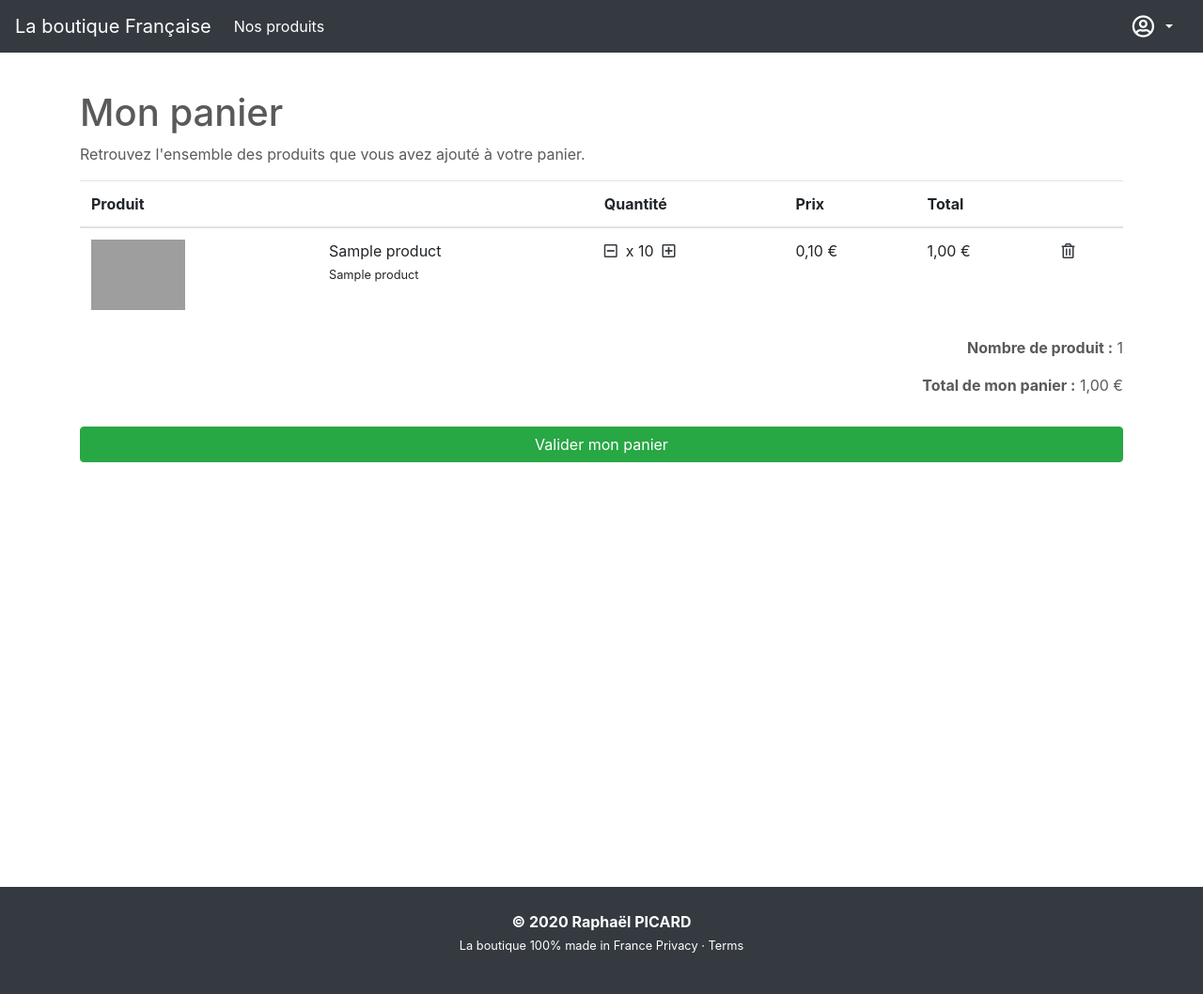
After one commit to PicardRaphael/e-commerce, a Symfony app: template templates/cart/index.html.twig in a window 1280 px wide. The commit adds this page. Shown: the whole page at 94% size. Run offline with Twig, Linux system fonts and the light colour scheme; the template is opened without the code that fills it: most values are stand-ins (such as "Sample title", 1, 10 or a date in 2020); some libraries are stand-ins or nearby versions; grey boxes are pictures that could not be loaded.

Commit message:
Add Cart

```diff
--- a/src/Controller/ProductController.php
+++ b/src/Controller/ProductController.php
@@ -44,7 +44,7 @@ class ProductController extends AbstractController
     }
 
     /**
-     * @Route("/prduits/{slug}", name="product")
+     * @Route("/produits/{slug}", name="product")
      */
     public function show($slug): Response
     {
--- a/templates/base.html.twig
+++ b/templates/base.html.twig
@@ -60,7 +60,10 @@
                         <a class="nav-link" href="{{ path('products')}}">Nos produits</a>
                     </li>
                 </ul>
+
                 {% if app.user %}
+                <a class="nav-item nav-item-icon nav-link user-action text-white" href="{{ path('cart')}}"><i
+                        class="fas fa-shopping-cart"></i>Mon panier ( {{ app.session.get('cart')|length }} )</a>
                 <div class="dropdown">
                     <a href="#" data-toggle="dropdown"
                         class="nav-item nav-item-icon nav-link dropdown-toggle user-action text-white"><i
@@ -78,23 +81,6 @@
                             Déconnexion</a>
                     </div>
                 </div>
-                <!-- <div class="dropdown">
-                    <a href="#" data-toggle="dropdown"
-                        class="nav-item nav-item-icon nav-link dropdown-toggle user-action text-white"><i
-                            class="far fa-user-circle"></i>{{ app.user.firstname }}
-                        {{ app.user.lastname}} <b class="caret"></b></a>
-                    <div class="dropdown-menu w-100" aria-labelledby="dropdownMenu2">
-                        <a href="{{ path("account") }}"
-                            class="nav-item nav-item-icon nav-link user-action dropdown-item"><i
-                                class="fas fa-house-user">
-                                Compte</a>
-                        <div class="divider dropdown-divider"></div>
-                        <a href="{{ path("app_logout") }}"
-                            class="nav-item nav-item-icon nav-link user-action dropdown-item"><i
-                                class="fas fa-sign-out-alt"></i>
-                            Déconnexion</a>
-                    </div>
-                </div> -->
                 {% else %}
                 <div class="dropdown">
                     <a href="#" data-toggle="dropdown"
@@ -202,6 +188,8 @@
     </footer>
     <script src="https://code.jquery.com/jquery-3.5.1.slim.min.js"></script>
     <script src="{{ asset('assets/js/bootstrap.bundle.js') }}"></script>
+    <script src="https://unpkg.com/axios/dist/axios.min.js"></script>
+
 </body>
 
 </html>
--- /dev/null
+++ b/templates/cart/index.html.twig
@@ -0,0 +1,83 @@
+{% extends 'base.html.twig' %}
+
+{% block title %}Mon panier - La boutique Française{% endblock %}
+
+{% block content %}
+<h1>Mon panier</h1>
+<p>Retrouvez l'ensemble des produits que vous avez ajouté à votre panier.</p>
+
+{% if cart|length > 0 %}
+<table class="table mt-3">
+    <thead>
+        <tr>
+            <th scope="col-2">Produit</th>
+            <th scope="col"></th>
+            <th scope="col">Quantité</th>
+            <th scope="col">Prix</th>
+            <th scope="col">Total</th>
+            <th scope="col"></th>
+        </tr>
+    </thead>
+    {% set total = 0 %}
+    <tbody>
+        {% for product in cart %}
+        <tr>
+            <th>
+                <img src="{{ path_image_product }}/{{ product.product.illustration }}" alt="{{ product.product.name }}"
+                    height="75px">
+            </th>
+            <td>
+                {{ product.product.name }}<br>
+                <small>{{ product.product.subtitle }}</small>
+            </td>
+            <td>
+                <a href="{{ path('decrease_to_cart', { 'id': product.product.id }) }}"
+                    alt="Retirer une quantité à mon produit" class="text-dark update-cart">
+                    <i class="far fa-minus-square"></i>
+                </a>
+                &nbsp;x {{ product.quantity }}&nbsp;
+                <a href="{{ path('add_to_cart', { 'id': product.product.id })}}"
+                    alt="Ajouter une quantité à mon produit" class="text-dark update-cart">
+                    <i class="far fa-plus-square"></i>
+                </a>
+            </td>
+            <td>{{ (product.product.price / 100)|number_format(2, ',') }} €</td>
+            <td>{{ ((product.product.price * product.quantity) / 100)|number_format(2, ',') }} €</td>
+            <td>
+                <a href="{{ path('delete_to_cart', { 'id': product.product.id })}}" alt="Supprimer mon produit"
+                    class="text-dark">
+                    <i class="far fa-trash-alt"></i>
+                </a>
+            </td>
+        </tr>
+        {% set total = total + (product.product.price * product.quantity) %}
+        {% endfor %}
+    </tbody>
+</table>
+<div class="d-flex flex-column align-items-end">
+    <p><b>Nombre de produit :</b> {{ cart|length  }}</p>
+    <p><b>Total de mon panier :</b> {{ (total / 100)|number_format(2, ',') }} €</p>
+    <a href="" class="btn btn-success btn-block mt-3">Valider mon panier</a>
+</div>
+{% else %}
+<hr>
+<p><b>Votre panier est vide.</b></p>
+<a class="text-success" href="{{ path('products')}}">Voir les produits</a>
+{% endif %}
+<!-- <script type="text/javascript">
+    function callRoute(evt) {
+        evt.preventDefault();
+
+        const url = this.href;
+
+        axios.get(url).then(function (response) {
+            console.log(response);
+        });
+
+    }
+
+    document.querySelectorAll('a.update-cart').forEach(function (link) {
+        link.addEventListener('click', callRoute);
+    })
+</script> -->
+{% endblock %}
--- a/templates/product/show.html.twig
+++ b/templates/product/show.html.twig
@@ -14,7 +14,7 @@
         <span class="product-page-price">{{ (product.price / 100)|number_format(2, ',') }} €</span>
         <hr>
         <p>{{ product.description }}</p>
-        <a href="" class="btn btn-primary">Ajouter au panier</a>
+        <a href="{{ path('add_to_cart', { 'id': product.id })}}" class="btn btn-primary">Ajouter au panier</a>
     </div>
 </div>
 {% endblock %}
```
Also changed, not shown: src/Classe/Cart.php (added, +87 -0 lines), src/Controller/CartController.php (added, +68 -0 lines).
